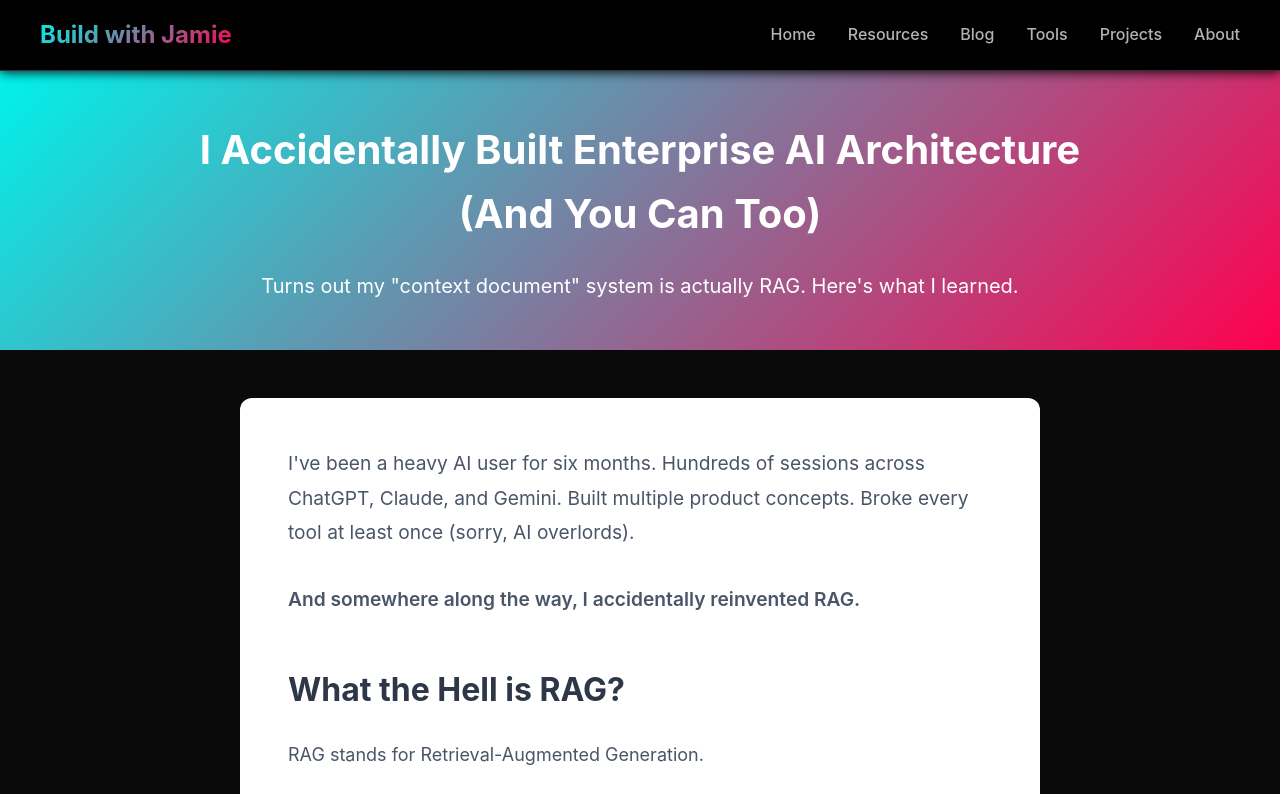
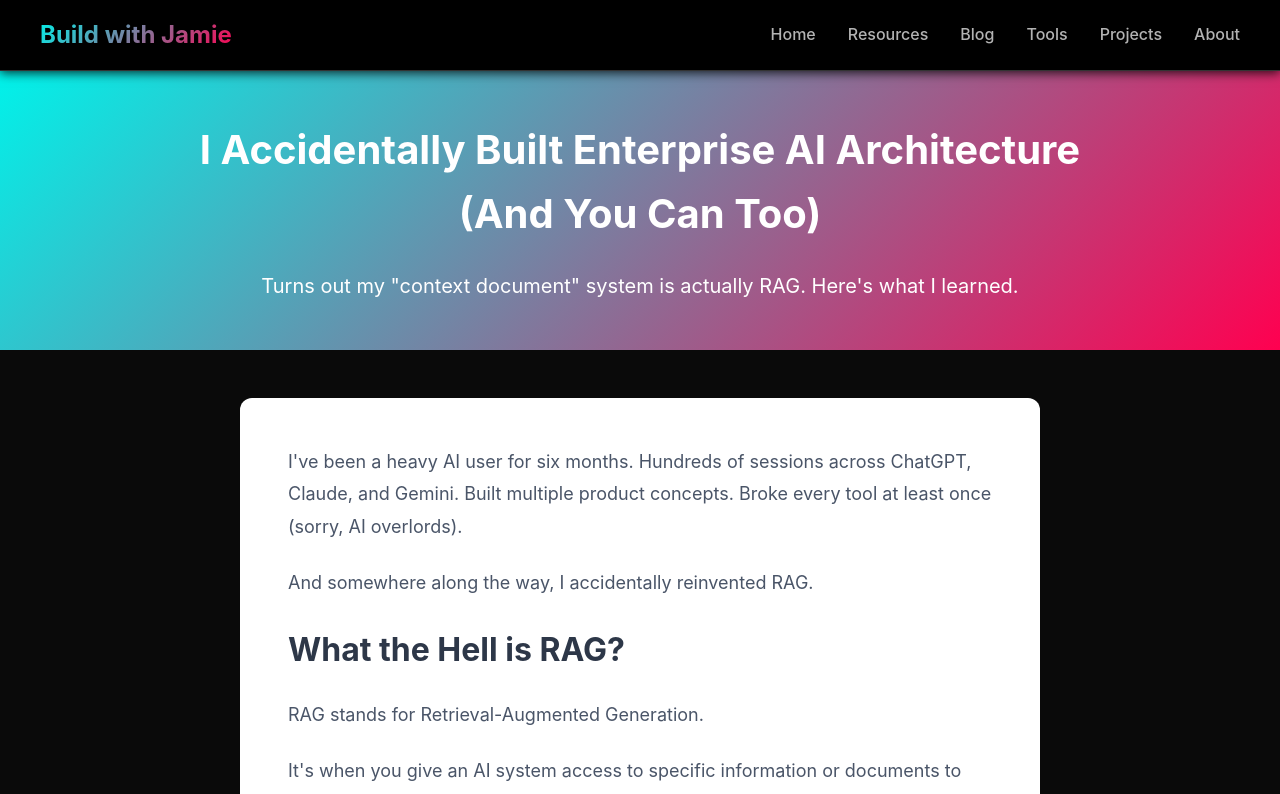
Before and after one commit to givemetheballai-debug/Buildwithjamie, a Next.js app: page /blog/context-doc in a window 1280 px wide. Shown: the top 794 px of the page. Built offline with nearby package versions, Linux system fonts and the light colour scheme.

Commit message:
Update page.js

```diff
--- a/app/blog/context-doc/page.js
+++ b/app/blog/context-doc/page.js
@@ -21,11 +21,11 @@ export default function ContextDoc() {
       <article className="article-content">
         <div className="article-wrapper">
 
-          <p style={{fontSize: '1.2rem', marginBottom: '2rem'}}>
+          <p className="article-intro">
             I've been a heavy AI user for six months. Hundreds of sessions across ChatGPT, Claude, and Gemini. Built multiple product concepts. Broke every tool at least once (sorry, AI overlords).
           </p>
 
-          <p style={{fontSize: '1.2rem', fontWeight: 600, marginBottom: '3rem'}}>
+          <p className="article-intro-bold">
             And somewhere along the way, I accidentally reinvented RAG.
           </p>
 
@@ -127,7 +127,7 @@ export default function ContextDoc() {
             <p>
               Then I learned what RAG actually was.
             </p>
-            <p style={{fontWeight: 600}}>
+            <p className="article-emphasis">
               Turns out I'd been building enterprise AI architecture in my free time.
             </p>
             <p>
@@ -175,7 +175,7 @@ export default function ContextDoc() {
               <li>Specific formats or outputs you want</li>
             </ul>
 
-            <p style={{marginTop: '2rem'}}>
+            <p className="mt-lg">
               Keep it updated. As your projects change, update the doc. As you learn new things about what works, add them.
             </p>
           </section>
@@ -191,7 +191,7 @@ export default function ContextDoc() {
             <p>
               You don't need courses. You don't need certifications.
             </p>
-            <p style={{fontWeight: 600}}>
+            <p className="article-emphasis">
               You need to use AI until it breaks, then figure out how to make it not break.
             </p>
             <p>
```
